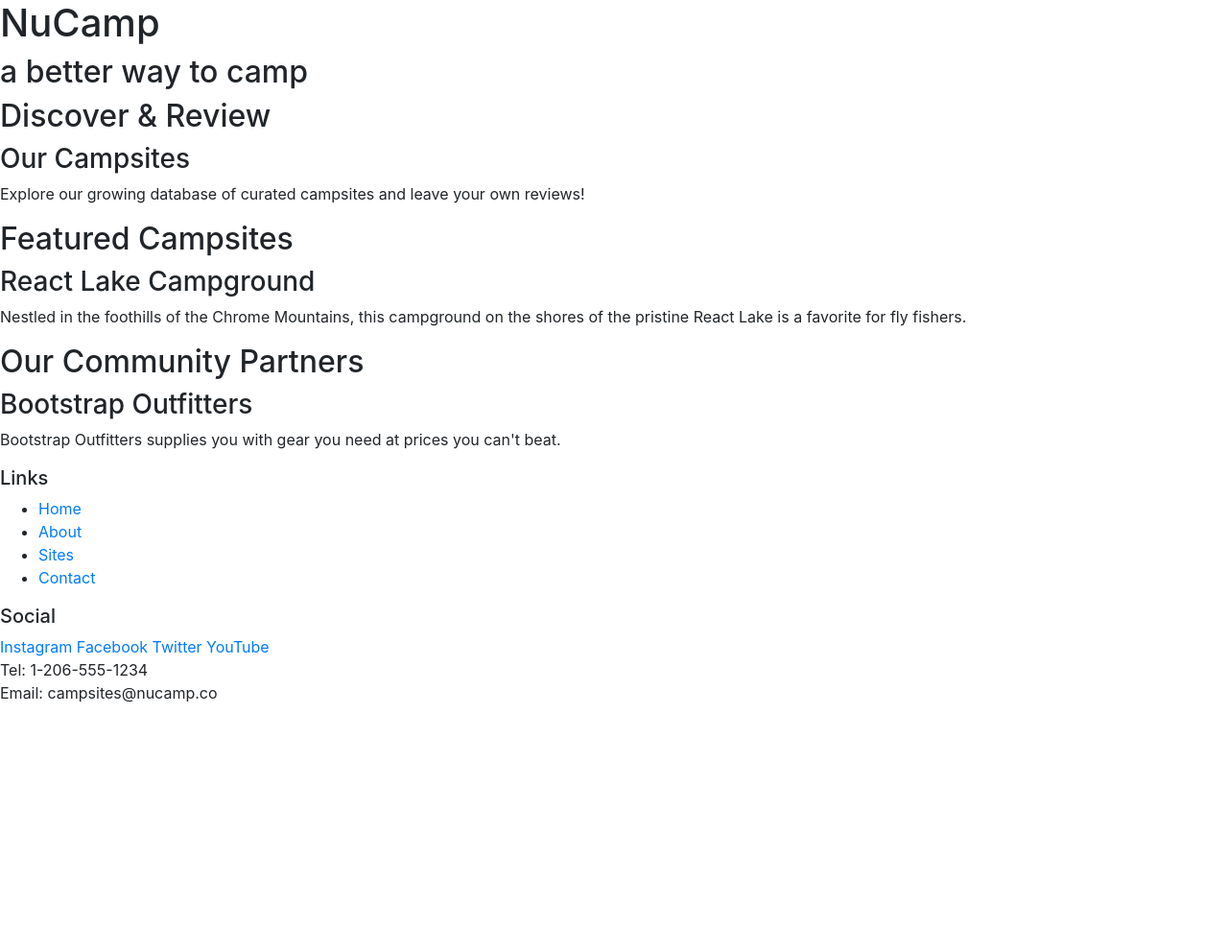
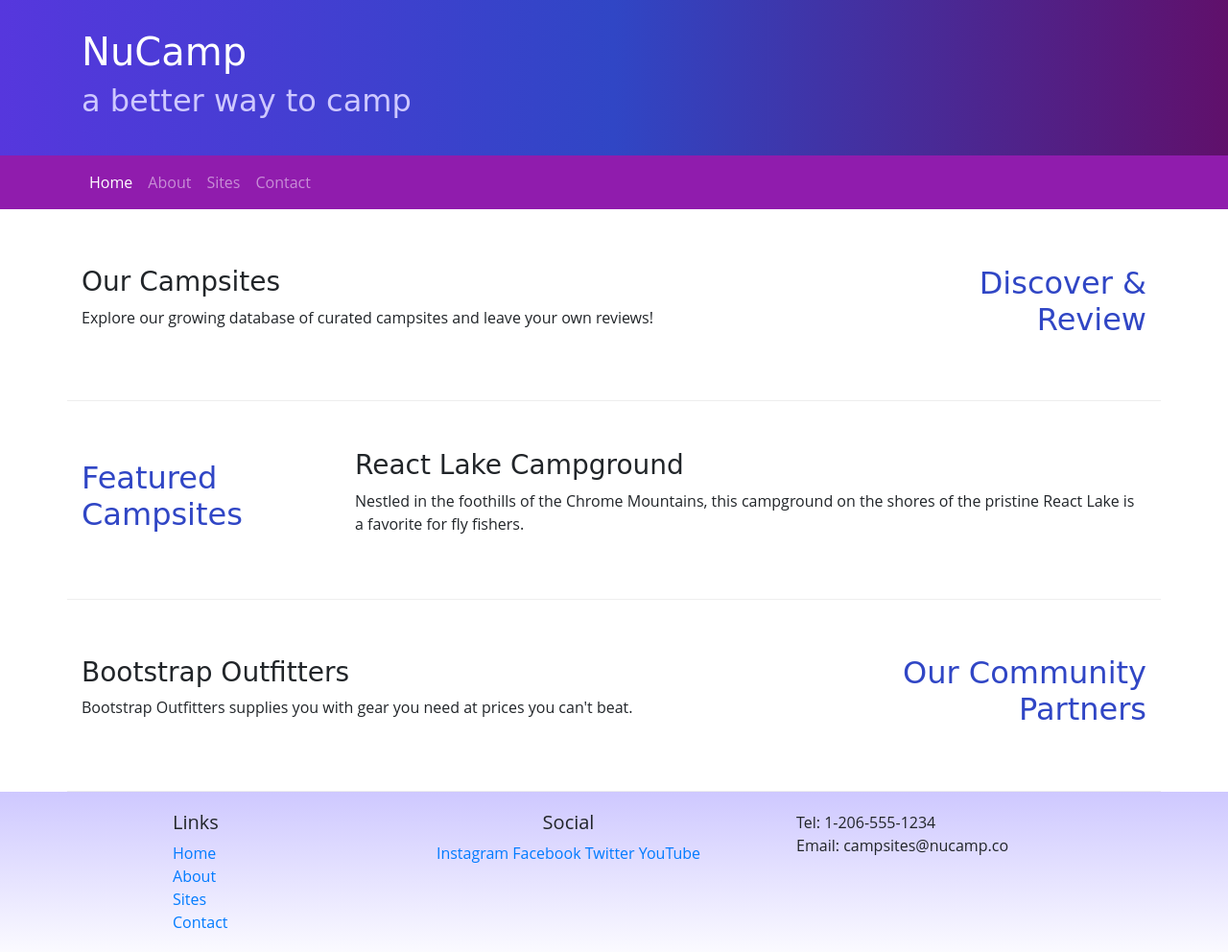
Before and after one commit to dmslash08/NUCamp-Bootstrap-, a website: page index.html in a window 1280 px wide. Shown: the whole page at 96% size. Before the commit the page ends 800 px from the top, so only its background shows below. Drawn offline with nearby package versions, Linux system fonts and the light colour scheme; a web font is replaced by a local one.

Commit message:
Navbar and Breadcrumbs

```diff
--- /dev/null
+++ b/css/styles.css
@@ -0,0 +1,37 @@
+body {
+    font-family: "Open Sans", sans-serif;
+}
+
+h1, h2, h3 {
+    font-family: "Lobster", cursive;
+}
+
+h2 {
+    color: #3046C5;
+}
+
+header h2 {
+    color: #CEC8FF;
+}
+
+footer {
+    background-image: linear-gradient(#CEC8FF, white);
+    padding: 20px 0;
+}
+
+.jumbotron {
+    margin: 0;
+    padding: 30px;
+    background-image: linear-gradient(to right, #5637DD, #3046C5, #60106B);
+    color: white;
+}
+
+.row-content {
+    padding: 50px 0;
+    border-bottom: 1px ridge;
+    min-height: 200px
+}
+
+.navbar {
+    background-color: #901CAD;
+}
--- a/index.html
+++ b/index.html
@@ -8,56 +8,102 @@
 
     <!-- Bootstrap CSS -->
     <link rel="stylesheet" href="node_modules/bootstrap/dist/css/bootstrap.min.css" />
+
+    <link rel="stylesheet" href="http://fonts.googleappis.com/css?family=Lobster|Open+Sans" />
+    <link rel="stylesheet" href="css/styles.css" />
+
     <title>NuCamp: A Better Way To Camp</title>
 </head>
 
 <body>
 
-    <header>
-        <div>
+    <header class="jumbotron jumbotron-fluid">
+        <div class="container">
+            <div class="row">
+                <div class="col">
                     <h1>NuCamp</h1>
                     <h2>a better way to camp</h2>
                 </div>
+            </div>
+        </div>
     </header>
 
-    <div>
-        <h2>Discover & Review</h2>
+    <nav class="navbar navbar-expand-sm navbar-dark sticky-top">
+        <div class="container">
+        <button class="navbar-toggler ml-auto" type="button"
+        data-toggle="collapse" data-target="#nucamNavbar">
+            <span class="navbar-toggler-icon"></span>
+            </button>
+            <div class="collapse navbar-collapse" id="nucampNavbar">
+                <ul class="navbar-nav">
+                    <li class="nav-item active"><a class="nav-link" href="#">Home</a></li>
+                    <li class="nav-item"><a class="nav-link" href="aboutus.html">About</a></li>
+                    <li class="nav-item"><a class="nav-link" href="#">Sites</a></li>
+                    <li class="nav-item"><a class="nav-link" href="#">Contact</a></li>
+                </ul>
+        </div>
+        </div>
+    </nav>
+
+    <div class="container">
+        <div class ="row row-content
+        align-items-center">
+            <div class="col-sm-4 order-sm-last col-md-3">
+                <h2 class="text-sm-right">Discover & Review</h2>
+            </div>
+            <div class="col">
             <h3>Our Campsites</h3>
-        <p>Explore our growing database of curated campsites and leave your own reviews!</p>
+            <p class="d-none d-sm-block">Explore our growing database of curated campsites and leave your own reviews!</p>
+            </div>
     </div>
 
-    <div>
+    <div class="row row-content
+    align-items-center">
+        <div class="col-sm-4 col-md-3">
             <h2>Featured Campsites</h2>
+        </div>
+        <div class="col">
             <h3>React Lake Campground</h3>
-        <p>Nestled in the foothills of the Chrome Mountains, this campground on the shores of the pristine React Lake is a favorite for fly fishers.</p>
+            <p class="d-none d-sm-block">Nestled in the foothills of the Chrome Mountains, this campground on the shores of the pristine React Lake is a favorite for fly fishers.</p>
+        </div>
     </div>
 
-    <div>
-        <h2>Our Community Partners</h2>
+        <div class="row row-content
+        align-items-center">
+            <div class="col-sm-4 order-sm-last col-md-3">
+                <h2 class="text-sm-right">Our Community Partners</h2>
+            </div>
+            <div class="col">
             <h3>Bootstrap Outfitters</h3>
-        <p>Bootstrap Outfitters supplies you with gear you need at prices you can't beat.</p>
+            <p class="d-none d-sm-block">Bootstrap Outfitters supplies you with gear you need at prices you can't beat.</p>
+            </div>
+        </div>
     </div>
 
     <footer>
-        <div>
+        <div class="container">
+            <div class="row">
+            <div class="col-4  col-sm-2 offset-1">
                 <h5>Links</h5>
-            <ul>
+                <ul class="list-unstyled">
                     <li><a href="#">Home</a></li>
-                <li><a href="#">About</a></li>
+                    <li><a href="aboutus.html">About</a></li>
                     <li><a href="#">Sites</a></li>
                     <li><a href="#">Contact</a></li>
                 </ul>
             </div>
-        <div>
+            <div class="col-6 col-sm-5 text-center">
                 <h5>Social</h5>
                 <a href="http://instagram.com/">Instagram</a>
                 <a href="http://facebook.com/">Facebook</a>
                 <a href="http://twitter.com/">Twitter</a>
                 <a href="http://youtube.com/">YouTube</a>
             </div>
-        <div>
+            <div clas="col-sm-4 text-center">
                 Tel: 1-206-555-1234<br />
                 Email: campsites@nucamp.co
+             </div>
+            </div>
         </div>
     </footer>
       <!-- jQuery must come first, then Popper.js, then the Bootstrap JavaScript plugins.-->
--- a/package.json
+++ b/package.json
@@ -7,7 +7,6 @@
     "lite": "lite-server",
     "start": "npm run lite",
     "test": "echo \"Error: no test specified\" && exit 1"
-
   },
   "author": "Steven Cline",
   "license": "ISC",
@@ -16,6 +15,7 @@
   },
   "dependencies": {
     "bootstrap": "^4.5.2",
+    "font-awesome": "^4.7.0",
     "jquery": "^3.5.1",
     "popper.js": "^1.16.1"
   }
```
Also changed, not shown: aboutus.html (added, +116 -0 lines), 1 other file. Lines whose indentation alone changed are shown as unchanged.
